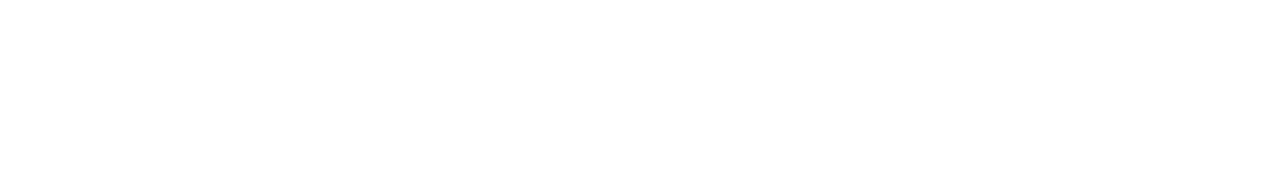
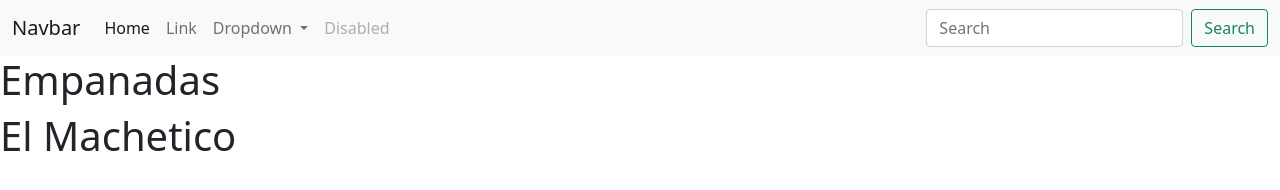
Before and after one commit to AndresFRuiz16/tienda, a plain HTML site: page empanadas.html in a window 1280 px wide. Drawn offline with nearby package versions, Linux system fonts and the light colour scheme.

Commit message:
se continua haciendo 4 pagina

```diff
--- a/empanadas.html
+++ b/empanadas.html
@@ -5,8 +5,56 @@
     <meta http-equiv="X-UA-Compatible" content="IE=edge">
     <meta name="viewport" content="width=device-width, initial-scale=1.0">
     <title>Document</title>
+    <link rel="stylesheet" href="estilos.css">
+    <link href="https://cdn.jsdelivr.net/npm/bootstrap@5.1.3/dist/css/bootstrap.min.css" rel="stylesheet" integrity="sha384-1BmE4kWBq78iYhFldvKuhfTAU6auU8tT94WrHftjDbrCEXSU1oBoqyl2QvZ6jIW3" crossorigin="anonymous">
 </head>
 <body>
+    <header>
+        <nav class="navbar navbar-expand-lg navbar-light bg-light">
+            <div class="container-fluid">
+              <a class="navbar-brand" href="#">Navbar</a>
+              <button class="navbar-toggler" type="button" data-bs-toggle="collapse" data-bs-target="#navbarSupportedContent" aria-controls="navbarSupportedContent" aria-expanded="false" aria-label="Toggle navigation">
+                <span class="navbar-toggler-icon"></span>
+              </button>
+              <div class="collapse navbar-collapse" id="navbarSupportedContent">
+                <ul class="navbar-nav me-auto mb-2 mb-lg-0">
+                  <li class="nav-item">
+                    <a class="nav-link active" aria-current="page" href="#">Home</a>
+                  </li>
+                  <li class="nav-item">
+                    <a class="nav-link" href="#">Link</a>
+                  </li>
+                  <li class="nav-item dropdown">
+                    <a class="nav-link dropdown-toggle" href="#" id="navbarDropdown" role="button" data-bs-toggle="dropdown" aria-expanded="false">
+                      Dropdown
+                    </a>
+                    <ul class="dropdown-menu" aria-labelledby="navbarDropdown">
+                      <li><a class="dropdown-item" href="#">Action</a></li>
+                      <li><a class="dropdown-item" href="#">Another action</a></li>
+                      <li><hr class="dropdown-divider"></li>
+                      <li><a class="dropdown-item" href="#">Something else here</a></li>
+                    </ul>
+                  </li>
+                  <li class="nav-item">
+                    <a class="nav-link disabled">Disabled</a>
+                  </li>
+                </ul>
+                <form class="d-flex">
+                  <input class="form-control me-2" type="search" placeholder="Search" aria-label="Search">
+                  <button class="btn btn-outline-success" type="submit">Search</button>
+                </form>
+              </div>
+            </div>
+          </nav>
+    </header>
+    <main>
+        <h1>Empanadas</h1>
+        <h1>El Machetico</h1>
 
+    </main>
+    <footer>
+
+    </footer>
+    <script src="https://cdn.jsdelivr.net/npm/bootstrap@5.1.3/dist/js/bootstrap.bundle.min.js" integrity="sha384-ka7Sk0Gln4gmtz2MlQnikT1wXgYsOg+OMhuP+IlRH9sENBO0LRn5q+8nbTov4+1p" crossorigin="anonymous"></script>
 </body>
 </html>
```
